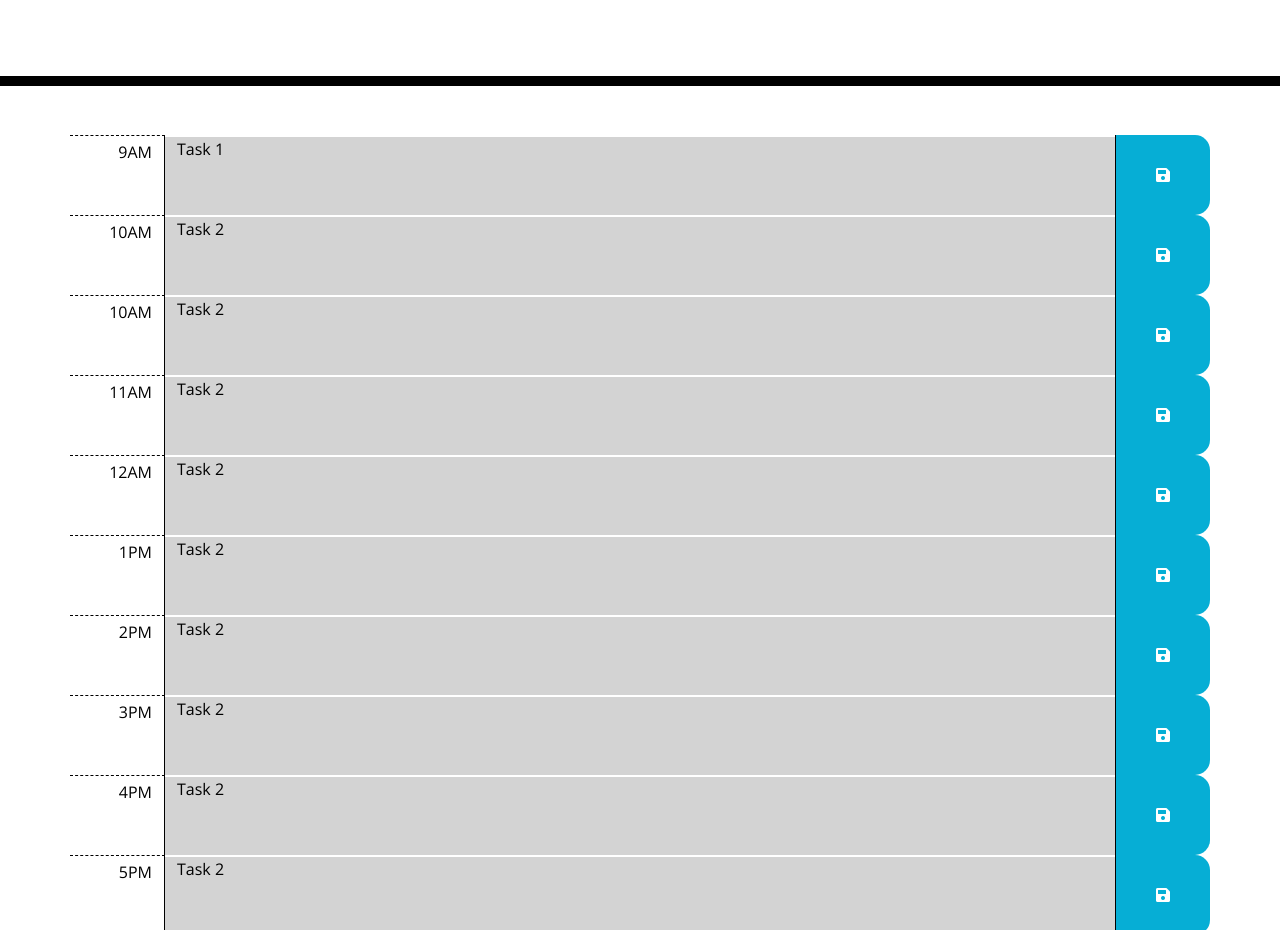
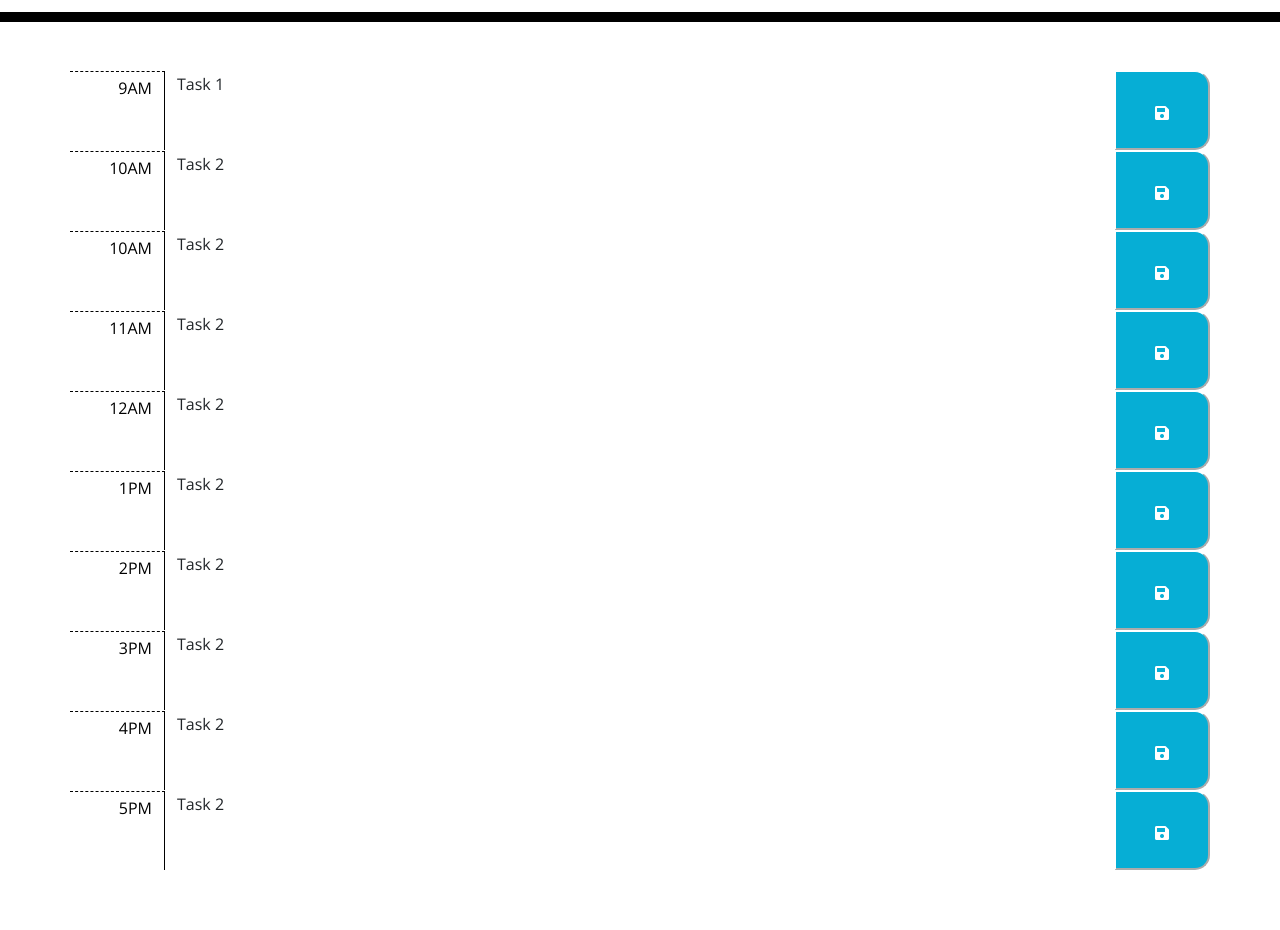
Before and after one commit to aidanamato/work-day-scheduler, a plain HTML site: page index.html in a window 1280 px wide. Shown: the part 173-1103 px from the top of the page. Drawn offline with nearby package versions, Linux system fonts and the light colour scheme.

Commit message:
add additional formatting, replace moment.js with luxon cdn

```diff
--- a/assets/css/style.css
+++ b/assets/css/style.css
@@ -64,6 +64,7 @@ textarea{
   border-bottom-right-radius: 15px;
   background-color: #06AED5;
   color: white;
+  max-height: 100%;
 }
 
 .saveBtn i:hover {
--- a/index.html
+++ b/index.html
@@ -24,7 +24,7 @@
 
   <body>
 
-    <header class="jumbotron p-5 mb-5">
+    <header class="jumbotron p-3 mb-5">
       <div class="container-fluid py-3">
         <h1 class="display-3">Work Day Scheduler</h1>
         <p class="lead">A simple calendar app for scheduling your work day</p>
@@ -32,91 +32,91 @@
       </div>
     </header>
 
-    <div class="container">
+    <div class="container mb-5">
 
       <div class="row">
         <div class="col-1 pt-2 text-end hour">9AM</div>
-        <div class="col-10 pt-1 border-top border-white border-2 description past">Task 1</div>
-        <div class="col-1 saveBtn">
+        <div class="col-10 pt-1 border-top border-white description">Task 1</div>
+        <button class="col-1 border-top border-white saveBtn">
           <i class="d-block m-auto text-center fas fa-save"></i>
-        </div>
+        </button>
       </div>
 
       <div class="row">
         <div class="col-1 pt-2 text-end hour">10AM</div>
-        <div class="col-10 pt-1 border-top border-white border-2 description past">Task 2</div>
-        <div class="col-1 saveBtn">
+        <div class="col-10 pt-1 border-top border-white description">Task 2</div>
+        <button class="col-1 border-top border-white saveBtn">
           <i class="d-block m-auto text-center fas fa-save"></i>
-        </div>
+        </button>
       </div>
 
       <div class="row">
         <div class="col-1 pt-2 text-end hour">10AM</div>
-        <div class="col-10 pt-1 border-top border-white border-2 description past">Task 2</div>
-        <div class="col-1 saveBtn">
+        <div class="col-10 pt-1 border-top border-white description">Task 2</div>
+        <button class="col-1 border-top border-white saveBtn">
           <i class="d-block m-auto text-center fas fa-save"></i>
-        </div>
+        </button>
       </div>
 
       <div class="row">
         <div class="col-1 pt-2 text-end hour">11AM</div>
-        <div class="col-10 pt-1 border-top border-white border-2 description past">Task 2</div>
-        <div class="col-1 saveBtn">
+        <div class="col-10 pt-1 border-top border-white description">Task 2</div>
+        <button class="col-1 border-top border-white saveBtn">
           <i class="d-block m-auto text-center fas fa-save"></i>
-        </div>
+        </button>
       </div>
 
       <div class="row">
         <div class="col-1 pt-2 text-end hour">12AM</div>
-        <div class="col-10 pt-1 border-top border-white border-2 description past">Task 2</div>
-        <div class="col-1 saveBtn">
+        <div class="col-10 pt-1 border-top border-white description">Task 2</div>
+        <button class="col-1 border-top border-white saveBtn">
           <i class="d-block m-auto text-center fas fa-save"></i>
-        </div>
+        </button>
       </div>
 
       <div class="row">
         <div class="col-1 pt-2 text-end hour">1PM</div>
-        <div class="col-10 pt-1 border-top border-white border-2 description past">Task 2</div>
-        <div class="col-1 saveBtn">
+        <div class="col-10 pt-1 border-top border-white description">Task 2</div>
+        <button class="col-1 border-top border-white saveBtn">
           <i class="d-block m-auto text-center fas fa-save"></i>
-        </div>
+        </button>
       </div>
 
       <div class="row">
         <div class="col-1 pt-2 text-end hour">2PM</div>
-        <div class="col-10 pt-1 border-top border-white border-2 description past">Task 2</div>
-        <div class="col-1 saveBtn">
+        <div class="col-10 pt-1 border-top border-white description">Task 2</div>
+        <button class="col-1 border-top border-white saveBtn">
           <i class="d-block m-auto text-center fas fa-save"></i>
-        </div>
+        </button>
       </div>
 
       <div class="row">
         <div class="col-1 pt-2 text-end hour">3PM</div>
-        <div class="col-10 pt-1 border-top border-white border-2 description past">Task 2</div>
-        <div class="col-1 saveBtn">
+        <div class="col-10 pt-1 border-top border-white description">Task 2</div>
+        <button class="col-1 border-top border-white saveBtn">
           <i class="d-block m-auto text-center fas fa-save"></i>
-        </div>
+        </button>
       </div>
 
       <div class="row">
         <div class="col-1 pt-2 text-end hour">4PM</div>
-        <div class="col-10 pt-1 border-top border-white border-2 description past">Task 2</div>
-        <div class="col-1 saveBtn">
+        <div class="col-10 pt-1 border-top border-white description">Task 2</div>
+        <button class="col-1 border-top border-white saveBtn">
           <i class="d-block m-auto text-center fas fa-save"></i>
-        </div>
+        </button>
       </div>
 
       <div class="row">
         <div class="col-1 pt-2 text-end hour">5PM</div>
-        <div class="col-10 pt-1 border-top border-white border-2 description past">Task 2</div>
-        <div class="col-1 saveBtn">
+        <div class="col-10 pt-1 border-top border-white description">Task 2</div>
+        <button class="col-1 border-top border-white saveBtn">
           <i class="d-block m-auto text-center fas fa-save"></i>
-        </div>
+        </button>
       </div>
 
     </div>
 
     <script src="https://code.jquery.com/jquery-3.4.1.min.js"></script>
-    <script src="https://cdnjs.cloudflare.com/ajax/libs/moment.js/2.24.0/moment.min.js"></script>
+    <script src="https://cdnjs.cloudflare.com/ajax/libs/luxon/2.0.1/luxon.min.js" integrity="sha512-bI2nHaBnCCpELzO7o0RB58ULEQuWW9HRXP/qyxg/u6WakLJb6wz0nVR9dy0bdKKGo0qOBa3s8v9FGv54Mbp3aA==" crossorigin="anonymous" referrerpolicy="no-referrer"></script>
   </body>
 </html>
```
